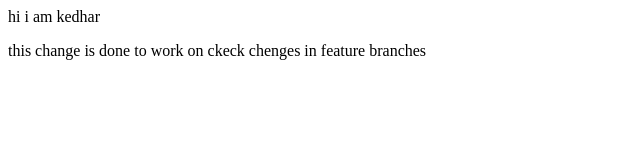
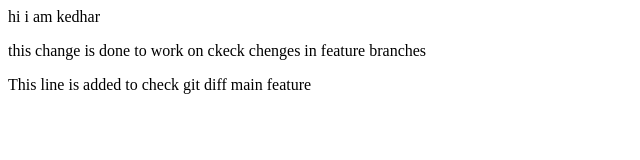
Before and after one commit to SWAYAMPAKULA-KEDHARNATH/Localrepo, a plain HTML site: page index.html in a window 1280 px wide. Shown: the whole page, without its empty margins (0-640 px from the left). Drawn offline with Linux system fonts and the light colour scheme.

Commit message:
git diff branchname

```diff
--- a/index.html
+++ b/index.html
@@ -4,3 +4,6 @@
 <p>
     this change is done to work on ckeck chenges in feature branches
 </p>
+<p>
+    This line is added to check git diff main feature
+</p>
```
